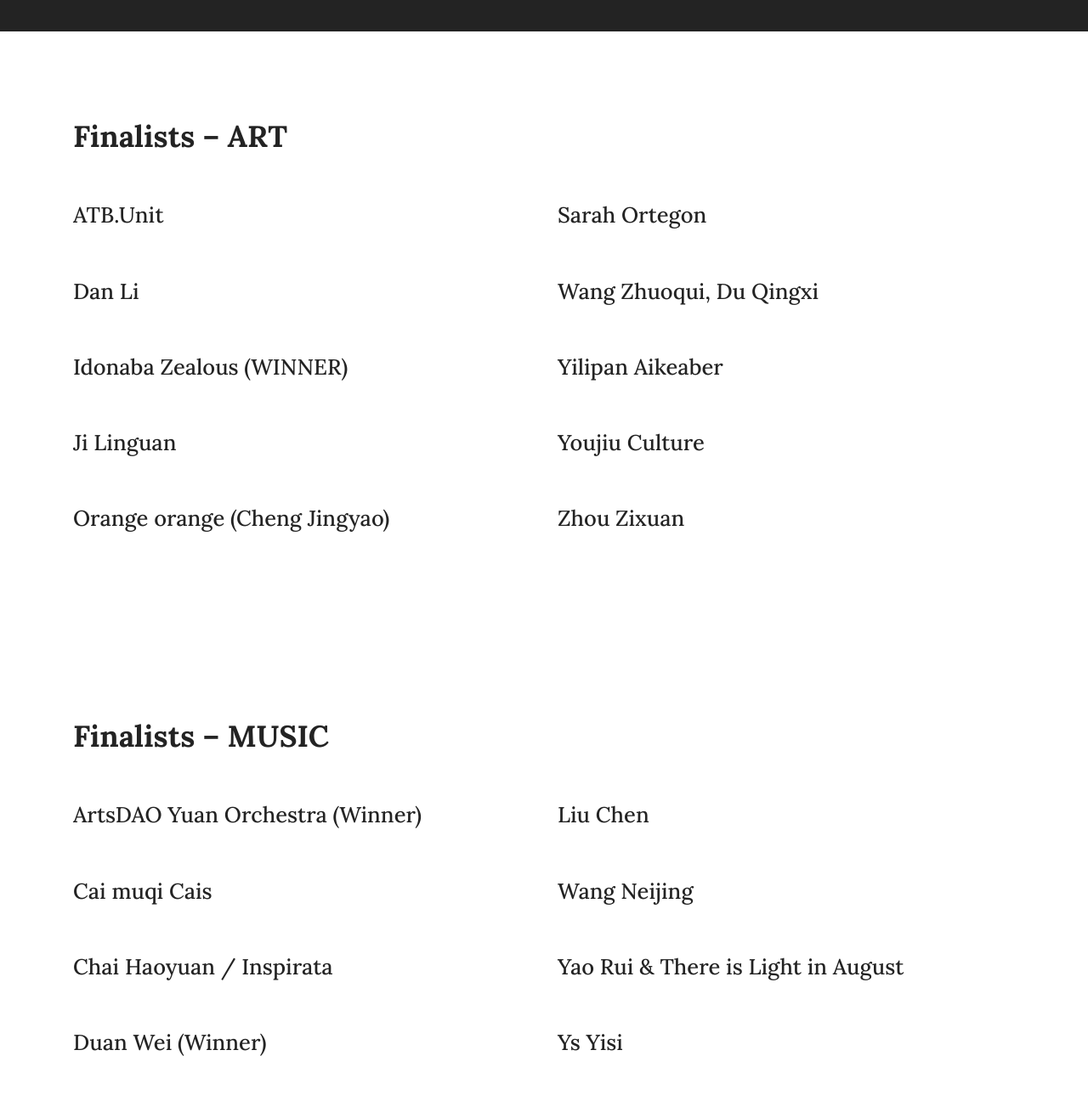
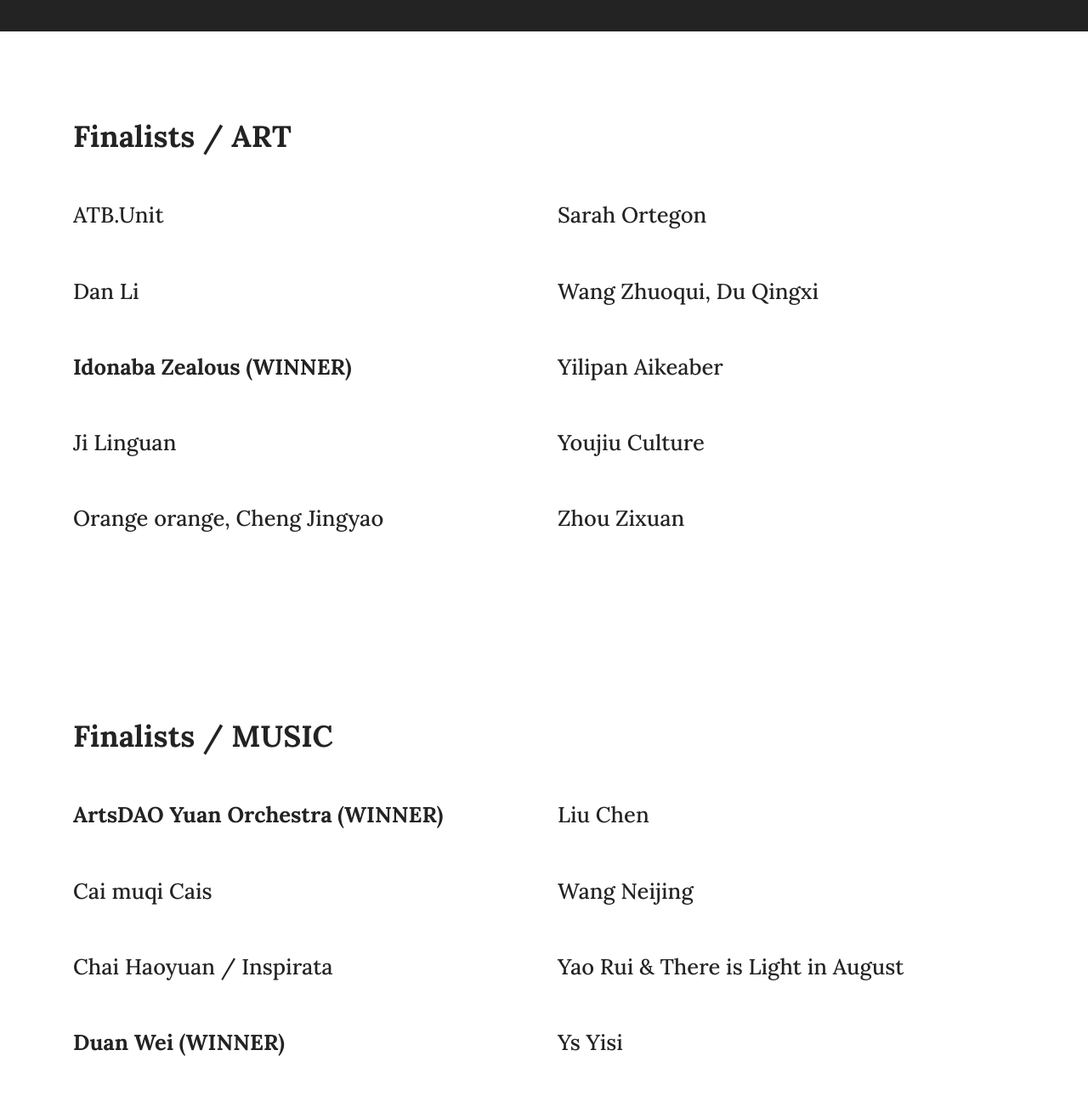
Before and after one commit to better-worlds/culturetech.ai, a plain HTML site: page 2023.html in a window 1280 px wide. Shown: the part 520-1816 px from the top of the page at 85% size. Drawn offline with Linux system fonts and the light colour scheme.

Commit message:
fix copy

```diff
--- a/2023.html
+++ b/2023.html
@@ -88,7 +88,7 @@
     <div class="container">
         <div class="row">
             <div class="col-lg-12 col-md-12 col-sm-12">
-                <h3 class="mbr-section-maintitle mbr-fonts-style pb-5 align-left display-5"><strong>Finalists – ART</strong></h3>
+                <h3 class="mbr-section-maintitle mbr-fonts-style pb-5 align-left display-5"><strong>Finalists / ART</strong></h3>
             </div>
             <div class="item col-sm-12 col-md-6">
                 <h3 class="mbr-section-title mbr-semibold mbr-fonts-style align-left display-7">ATB.Unit</h3>
@@ -107,7 +107,7 @@
 
             </div>
             <div class="item col-sm-12 col-md-6">
-                <h3 class="mbr-section-title mbr-semibold mbr-fonts-style align-left display-7">Idonaba Zealous (WINNER)</h3>
+                <h3 class="mbr-section-title mbr-semibold mbr-fonts-style align-left display-7"><strong>Idonaba Zealous (WINNER)</strong></h3>
 
             </div>
             <div class="item col-sm-12 col-md-6">
@@ -123,7 +123,7 @@
 
             </div>
             <div class="item col-sm-12 col-md-6">
-                <h3 class="mbr-section-title mbr-semibold mbr-fonts-style align-left display-7">Orange orange (Cheng Jingyao)</h3>
+                <h3 class="mbr-section-title mbr-semibold mbr-fonts-style align-left display-7">Orange orange, Cheng Jingyao</h3>
 
             </div>
            <div class="item col-sm-12 col-md-6">
@@ -142,10 +142,10 @@
     <div class="container">
         <div class="row">
             <div class="col-lg-12 col-md-12 col-sm-12">
-                <h3 class="mbr-section-maintitle mbr-fonts-style pb-5 align-left display-5"><strong>Finalists – MUSIC</strong></h3>
+                <h3 class="mbr-section-maintitle mbr-fonts-style pb-5 align-left display-5"><strong>Finalists / MUSIC</strong></h3>
             </div>
             <div class="item col-sm-12 col-md-6">
-                <h3 class="mbr-section-title mbr-semibold mbr-fonts-style align-left display-7">ArtsDAO Yuan Orchestra (Winner)</h3>
+                <h3 class="mbr-section-title mbr-semibold mbr-fonts-style align-left display-7"><strong>ArtsDAO Yuan Orchestra (WINNER)</strong></h3>
 
             </div>
             <div class="item col-sm-12 col-md-6">
@@ -169,7 +169,7 @@
 
             </div>
             <div class="item col-sm-12 col-md-6">
-                <h3 class="mbr-section-title mbr-semibold mbr-fonts-style align-left display-7">Duan Wei (Winner)</h3>
+                <h3 class="mbr-section-title mbr-semibold mbr-fonts-style align-left display-7"><strong>Duan Wei (WINNER)</strong></h3>
 
             </div>
             <div class="item col-sm-12 col-md-6">
```
Also changed, not shown: 1 other file.
